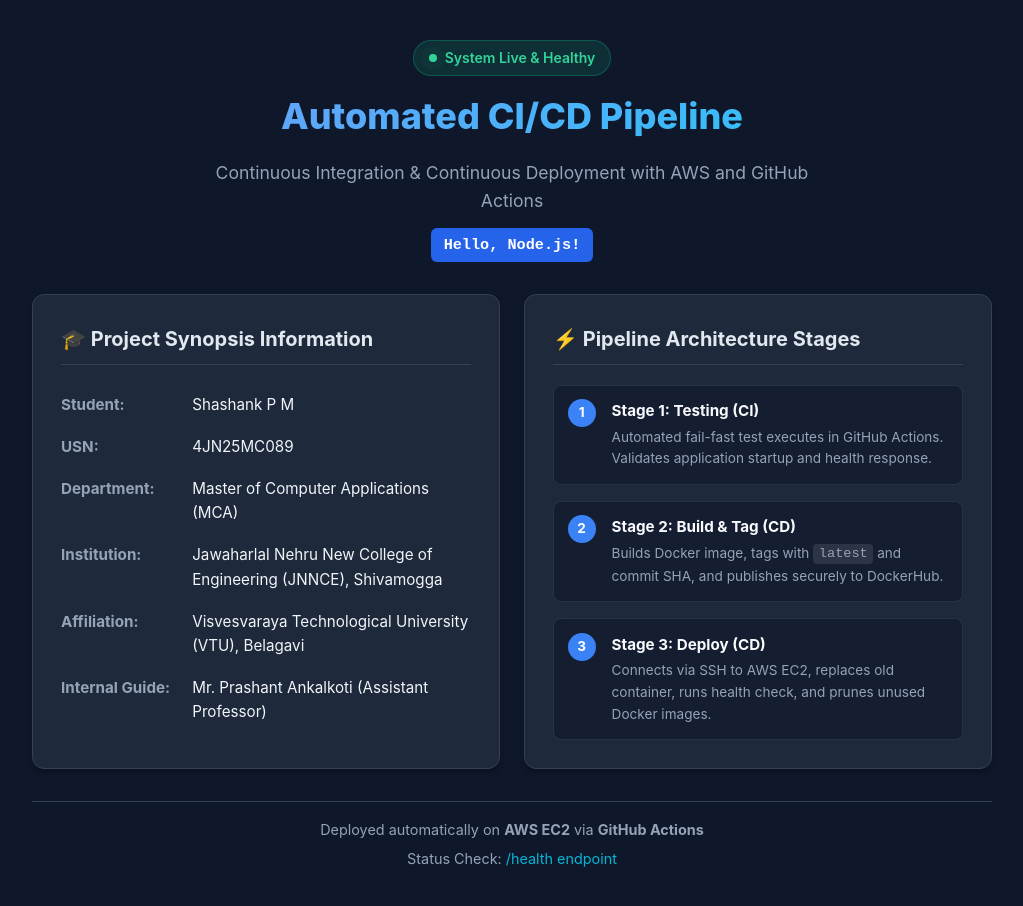
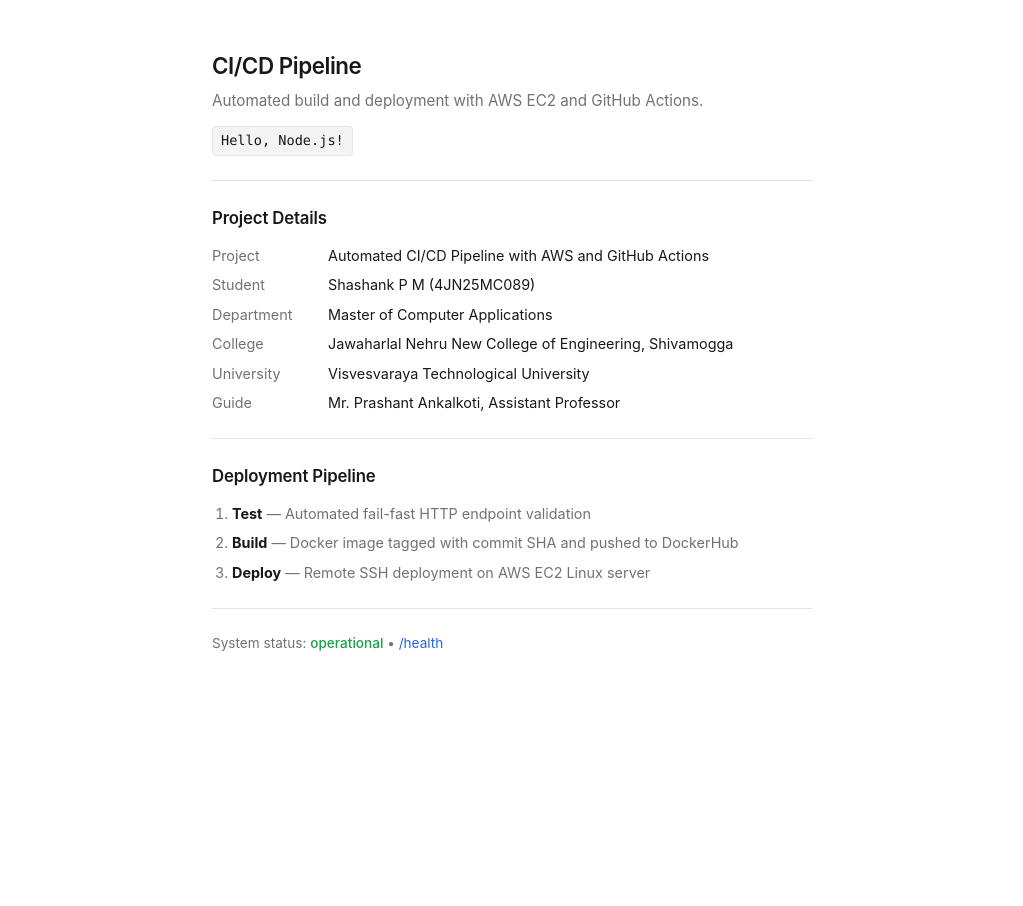
Before and after one commit to shashankpm2004/ci-cd-demo, a website: page public/index.html in a window 1280 px wide. Shown: the whole page, without its empty margins (128-1151 px from the left). After the commit the page ends 800 px from the top, so only its background shows below. Drawn offline with Linux system fonts and the light colour scheme.

Commit message:
style: simplify UI to a clean, minimalist layout

```diff
--- a/public/index.html
+++ b/public/index.html
@@ -3,85 +3,58 @@
 <head>
   <meta charset="UTF-8">
   <meta name="viewport" content="width=device-width, initial-scale=1.0">
-  <title>Automated CI/CD Pipeline | AWS & GitHub Actions</title>
+  <title>CI/CD Pipeline</title>
   <link rel="stylesheet" href="/style.css">
 </head>
 <body>
-  <div class="container">
-    <header class="header">
-      <div class="badge-live">
-        <span class="pulse-dot"></span> System Live & Healthy
-      </div>
-      <h1>Automated CI/CD Pipeline</h1>
-      <p class="subtitle">Continuous Integration & Continuous Deployment with AWS and GitHub Actions</p>
-      <div class="greeting-tag">Hello, Node.js!</div>
+  <main class="page">
+    <header>
+      <h1>CI/CD Pipeline</h1>
+      <p class="desc">Automated build and deployment with AWS EC2 and GitHub Actions.</p>
+      <p class="greeting">Hello, Node.js!</p>
     </header>
 
-    <main class="content-grid">
-      <!-- Project Information Card -->
-      <section class="card">
-        <h2>🎓 Project Synopsis Information</h2>
-        <table class="info-table">
-          <tr>
-            <td><strong>Student:</strong></td>
-            <td>Shashank P M</td>
-          </tr>
-          <tr>
-            <td><strong>USN:</strong></td>
-            <td>4JN25MC089</td>
-          </tr>
-          <tr>
-            <td><strong>Department:</strong></td>
-            <td>Master of Computer Applications (MCA)</td>
-          </tr>
-          <tr>
-            <td><strong>Institution:</strong></td>
-            <td>Jawaharlal Nehru New College of Engineering (JNNCE), Shivamogga</td>
-          </tr>
-          <tr>
-            <td><strong>Affiliation:</strong></td>
-            <td>Visvesvaraya Technological University (VTU), Belagavi</td>
-          </tr>
-          <tr>
-            <td><strong>Internal Guide:</strong></td>
-            <td>Mr. Prashant Ankalkoti (Assistant Professor)</td>
-          </tr>
-        </table>
-      </section>
+    <hr>
 
-      <!-- Architecture Pipeline Card -->
-      <section class="card">
-        <h2>⚡ Pipeline Architecture Stages</h2>
-        <div class="pipeline-steps">
-          <div class="step-card">
-            <div class="step-num">1</div>
-            <div class="step-info">
-              <h3>Stage 1: Testing (CI)</h3>
-              <p>Automated fail-fast test executes in GitHub Actions. Validates application startup and health response.</p>
-            </div>
-          </div>
-          <div class="step-card">
-            <div class="step-num">2</div>
-            <div class="step-info">
-              <h3>Stage 2: Build & Tag (CD)</h3>
-              <p>Builds Docker image, tags with <code>latest</code> and commit SHA, and publishes securely to DockerHub.</p>
-            </div>
-          </div>
-          <div class="step-card">
-            <div class="step-num">3</div>
-            <div class="step-info">
-              <h3>Stage 3: Deploy (CD)</h3>
-              <p>Connects via SSH to AWS EC2, replaces old container, runs health check, and prunes unused Docker images.</p>
-            </div>
-          </div>
-        </div>
-      </section>
-    </main>
+    <section>
+      <h2>Project Details</h2>
+      <dl class="details-list">
+        <dt>Project</dt>
+        <dd>Automated CI/CD Pipeline with AWS and GitHub Actions</dd>
 
-    <footer class="footer">
-      <p>Deployed automatically on <strong>AWS EC2</strong> via <strong>GitHub Actions</strong></p>
-      <p class="server-status">Status Check: <a href="/health" target="_blank">/health endpoint</a></p>
+        <dt>Student</dt>
+        <dd>Shashank P M (4JN25MC089)</dd>
+
+        <dt>Department</dt>
+        <dd>Master of Computer Applications</dd>
+
+        <dt>College</dt>
+        <dd>Jawaharlal Nehru New College of Engineering, Shivamogga</dd>
+
+        <dt>University</dt>
+        <dd>Visvesvaraya Technological University</dd>
+
+        <dt>Guide</dt>
+        <dd>Mr. Prashant Ankalkoti, Assistant Professor</dd>
+      </dl>
+    </section>
+
+    <hr>
+
+    <section>
+      <h2>Deployment Pipeline</h2>
+      <ol class="pipeline-list">
+        <li><strong>Test</strong> &mdash; Automated fail-fast HTTP endpoint validation</li>
+        <li><strong>Build</strong> &mdash; Docker image tagged with commit SHA and pushed to DockerHub</li>
+        <li><strong>Deploy</strong> &mdash; Remote SSH deployment on AWS EC2 Linux server</li>
+      </ol>
+    </section>
+
+    <hr>
+
+    <footer>
+      <p>System status: <span class="status-live">operational</span> &bull; <a href="/health">/health</a></p>
     </footer>
-  </div>
+  </main>
 </body>
 </html>
--- a/public/style.css
+++ b/public/style.css
@@ -1,14 +1,21 @@
 :root {
-  --bg-primary: #0f172a;
-  --bg-secondary: #1e293b;
-  --bg-card: #1e293b;
-  --text-main: #f8fafc;
-  --text-muted: #94a3b8;
-  --accent-blue: #3b82f6;
-  --accent-cyan: #06b6d4;
-  --accent-green: #10b981;
-  --border-color: #334155;
-  --radius: 12px;
+  --bg: #ffffff;
+  --text: #18181b;
+  --muted: #71717a;
+  --border: #e4e4e7;
+  --code-bg: #f4f4f5;
+  --accent: #2563eb;
+}
+
+@media (prefers-color-scheme: dark) {
+  :root {
+    --bg: #09090b;
+    --text: #f4f4f5;
+    --muted: #a1a1aa;
+    --border: #27272a;
+    --code-bg: #18181b;
+    --accent: #60a5fa;
+  }
 }
 
 * {
@@ -18,202 +25,101 @@
 }
 
 body {
-  font-family: -apple-system, BlinkMacSystemFont, 'Segoe UI', Roboto, Helvetica, Arial, sans-serif;
-  background-color: var(--bg-primary);
-  color: var(--text-main);
+  font-family: -apple-system, BlinkMacSystemFont, "Segoe UI", Roboto, sans-serif;
+  background: var(--bg);
+  color: var(--text);
   line-height: 1.6;
-  min-height: 100vh;
-  display: flex;
-  justify-content: center;
-  padding: 2.5rem 1rem;
+  padding: 3rem 1.5rem;
 }
 
-.container {
-  width: 100%;
-  max-width: 960px;
-  display: flex;
-  flex-direction: column;
-  gap: 2rem;
+.page {
+  max-width: 600px;
+  margin: 0 auto;
 }
 
-/* Header */
-.header {
-  text-align: center;
-  display: flex;
-  flex-direction: column;
-  align-items: center;
-  gap: 0.8rem;
+header {
+  margin-bottom: 1.5rem;
 }
 
-.badge-live {
-  display: inline-flex;
-  align-items: center;
-  gap: 0.5rem;
-  background-color: rgba(16, 185, 129, 0.15);
-  color: #34d399;
-  font-size: 0.875rem;
+h1 {
+  font-size: 1.4rem;
   font-weight: 600;
-  padding: 0.35rem 0.9rem;
-  border-radius: 9999px;
-  border: 1px solid rgba(16, 185, 129, 0.3);
+  letter-spacing: -0.02em;
+  margin-bottom: 0.35rem;
 }
 
-.pulse-dot {
-  width: 8px;
-  height: 8px;
-  background-color: #34d399;
-  border-radius: 50%;
-  box-shadow: 0 0 0 rgba(52, 211, 153, 0.6);
-  animation: pulse 2s infinite;
+.desc {
+  color: var(--muted);
+  font-size: 0.95rem;
+  margin-bottom: 0.75rem;
 }
 
-@keyframes pulse {
-  0% { box-shadow: 0 0 0 0 rgba(52, 211, 153, 0.6); }
-  70% { box-shadow: 0 0 0 8px rgba(52, 211, 153, 0); }
-  100% { box-shadow: 0 0 0 0 rgba(52, 211, 153, 0); }
+.greeting {
+  font-family: ui-monospace, SFMono-Regular, Menlo, Monaco, Consolas, monospace;
+  font-size: 0.85rem;
+  background: var(--code-bg);
+  padding: 0.2rem 0.5rem;
+  border-radius: 4px;
+  display: inline-block;
+  border: 1px solid var(--border);
 }
 
-.header h1 {
-  font-size: 2.25rem;
-  font-weight: 800;
-  background: linear-gradient(135deg, #60a5fa, #38bdf8);
-  -webkit-background-clip: text;
-  -webkit-text-fill-color: transparent;
+hr {
+  border: none;
+  border-top: 1px solid var(--border);
+  margin: 1.5rem 0;
 }
 
-.subtitle {
-  color: var(--text-muted);
-  font-size: 1.1rem;
-  max-width: 600px;
+h2 {
+  font-size: 1.05rem;
+  font-weight: 600;
+  margin-bottom: 0.75rem;
+  letter-spacing: -0.01em;
 }
 
-.greeting-tag {
-  background-color: #2563eb;
-  color: #ffffff;
-  font-family: monospace;
-  font-size: 0.95rem;
-  font-weight: 600;
-  padding: 0.3rem 0.8rem;
-  border-radius: 6px;
-  display: inline-block;
+.details-list {
+  display: grid;
+  grid-template-columns: 100px 1fr;
+  gap: 0.4rem 1rem;
+  font-size: 0.9rem;
 }
 
-/* Grid Layout */
-.content-grid {
-  display: grid;
-  grid-template-columns: 1fr;
-  gap: 1.5rem;
+dt {
+  color: var(--muted);
 }
 
-@media (min-width: 768px) {
-  .content-grid {
-    grid-template-columns: 1fr 1fr;
-  }
+dd {
+  color: var(--text);
 }
 
-.card {
-  background-color: var(--bg-card);
-  border: 1px solid var(--border-color);
-  border-radius: var(--radius);
-  padding: 1.75rem;
-  box-shadow: 0 4px 6px -1px rgba(0, 0, 0, 0.3);
-}
-
-.card h2 {
-  font-size: 1.25rem;
-  margin-bottom: 1.2rem;
-  border-bottom: 1px solid var(--border-color);
-  padding-bottom: 0.6rem;
-  color: #e2e8f0;
-}
-
-/* Information Table */
-.info-table {
-  width: 100%;
-  border-collapse: collapse;
-}
-
-.info-table td {
-  padding: 0.55rem 0;
-  vertical-align: top;
-  font-size: 0.95rem;
-}
-
-.info-table td:first-child {
-  width: 32%;
-  color: var(--text-muted);
-}
-
-.info-table td:last-child {
-  color: #f1f5f9;
-}
-
-/* Pipeline Steps */
-.pipeline-steps {
-  display: flex;
-  flex-direction: column;
-  gap: 1rem;
-}
-
-.step-card {
-  display: flex;
-  gap: 1rem;
-  align-items: flex-start;
-  background: rgba(15, 23, 42, 0.6);
-  padding: 0.85rem;
-  border-radius: 8px;
-  border: 1px solid rgba(51, 65, 85, 0.6);
-}
-
-.step-num {
-  width: 28px;
-  height: 28px;
-  min-width: 28px;
-  background: var(--accent-blue);
-  color: white;
-  border-radius: 50%;
-  display: flex;
-  align-items: center;
-  justify-content: center;
-  font-weight: 700;
-  font-size: 0.85rem;
-}
-
-.step-info h3 {
-  font-size: 0.95rem;
-  color: #f8fafc;
-  margin-bottom: 0.2rem;
-}
-
-.step-info p {
-  font-size: 0.85rem;
-  color: var(--text-muted);
-}
-
-.step-info code {
-  background: rgba(255, 255, 255, 0.1);
-  padding: 0.15rem 0.35rem;
-  border-radius: 4px;
-  font-family: monospace;
-}
-
-/* Footer */
-.footer {
-  text-align: center;
-  color: var(--text-muted);
+.pipeline-list {
+  padding-left: 1.25rem;
   font-size: 0.9rem;
-  padding-top: 1rem;
-  border-top: 1px solid var(--border-color);
+  color: var(--muted);
   display: flex;
   flex-direction: column;
   gap: 0.4rem;
 }
 
-.footer a {
-  color: var(--accent-cyan);
+.pipeline-list strong {
+  color: var(--text);
+}
+
+footer {
+  font-size: 0.85rem;
+  color: var(--muted);
+}
+
+footer a {
+  color: var(--accent);
   text-decoration: none;
 }
 
-.footer a:hover {
+footer a:hover {
   text-decoration: underline;
 }
+
+.status-live {
+  color: #16a34a;
+  font-weight: 500;
+}
```
